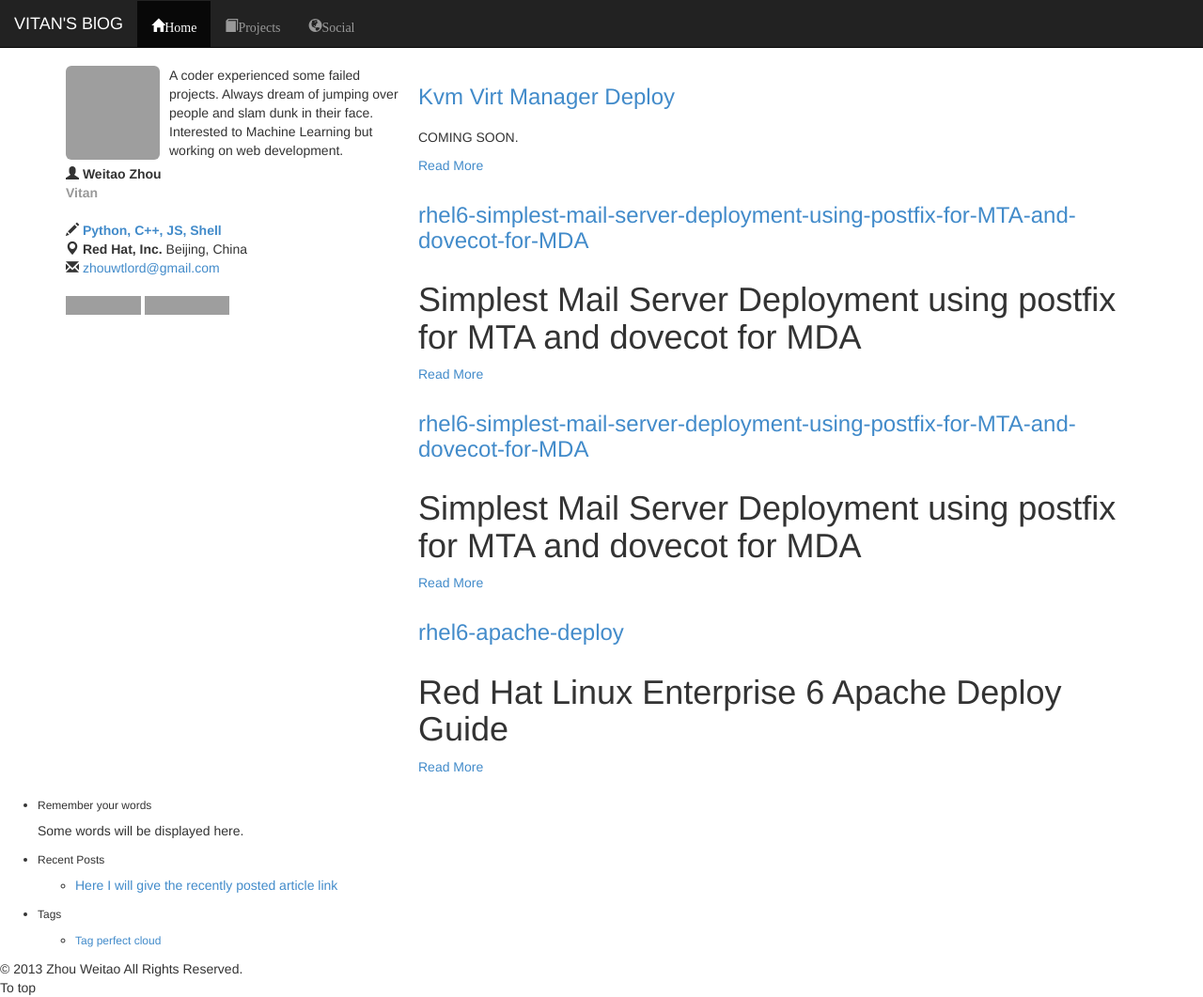
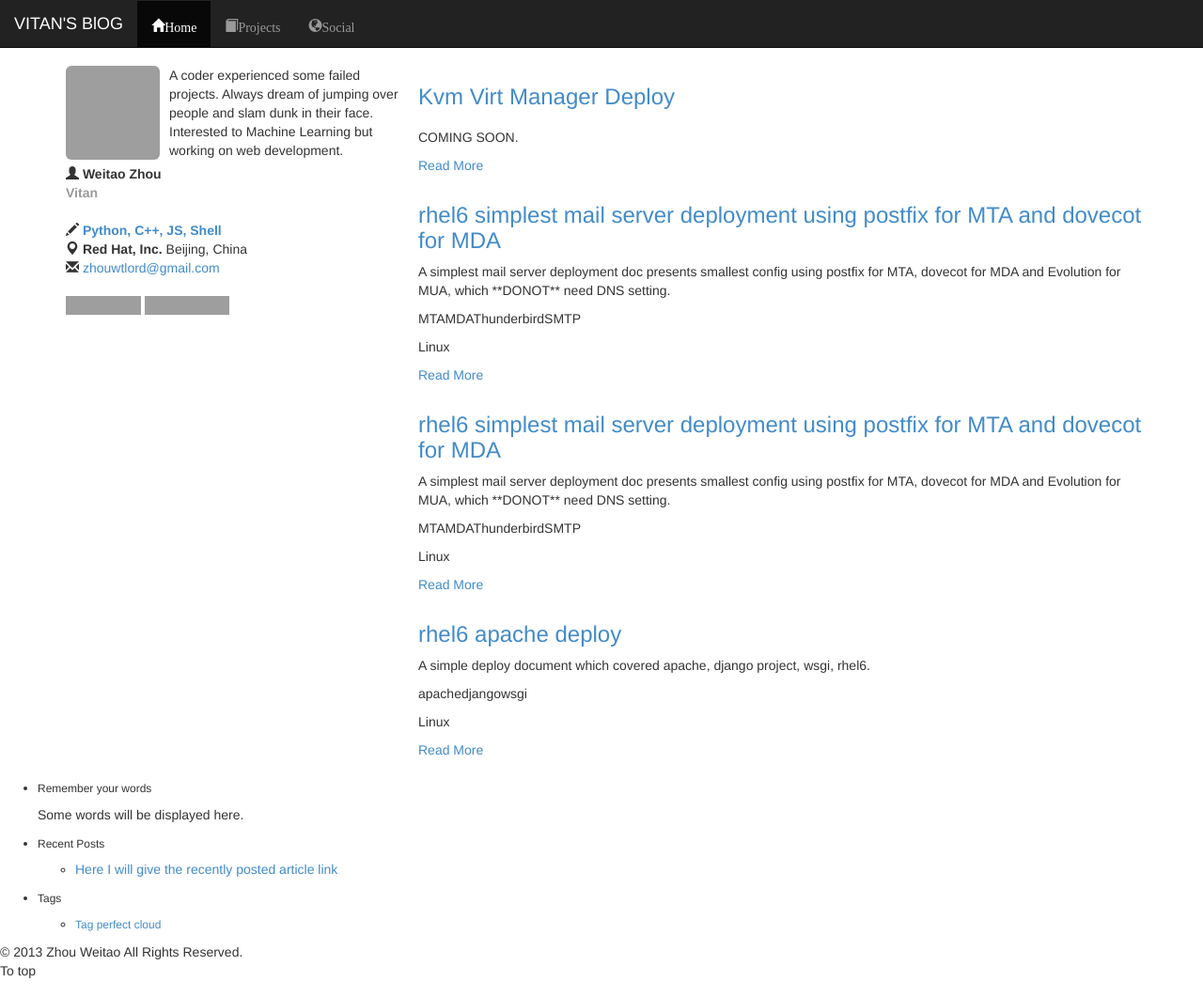
Before and after one commit to vitan/vitan.github.io, a Jekyll site: the page built from index.html, in a window 1280 px wide and 1061 px high, cut to the strip 0-1061 px from the top of the window. Shown: the whole strip at 94% size. Built offline with Jekyll 4.4.1, drawn with Linux system fonts in a browser that asks for light colours; Markdown is read by kramdown in place of the engine named in the settings; grey boxes are pictures that could not be loaded.

Commit message:
REV: Added excerpt for posts.

```diff
--- a/_posts/2013-06-27-rhel6-apache-deploy.md
+++ b/_posts/2013-06-27-rhel6-apache-deploy.md
@@ -1,6 +1,9 @@
 ---
 layout: post
-title: rhel6-apache-deploy
+title: rhel6 apache deploy
+tags: apache django wsgi
+categories: Linux
+excerpt: A simple deploy document which covered apache, django project, wsgi, rhel6.
 ---
 
 Red Hat Linux Enterprise 6 Apache Deploy Guide
--- a/_posts/2013-07-15-rhel6-mailserver-MTA-postfix-MDA-dovecot.md
+++ b/_posts/2013-07-15-rhel6-mailserver-MTA-postfix-MDA-dovecot.md
@@ -1,6 +1,9 @@
 ---
 layout: post
-title: rhel6-simplest-mail-server-deployment-using-postfix-for-MTA-and-dovecot-for-MDA
+title: rhel6 simplest mail server deployment using postfix for MTA and dovecot for MDA
+tags: MTA MDA Thunderbird SMTP
+categories: Linux
+excerpt: A simplest mail server deployment doc presents smallest config using postfix for MTA, dovecot for MDA and Evolution for MUA, which **DONOT** need DNS setting.
 ---
 
 Simplest Mail Server Deployment using postfix for MTA and dovecot for MDA
--- a/_posts/2013-07-19-two-factor-authentication-ssh-using-google-authenticator.md
+++ b/_posts/2013-07-19-two-factor-authentication-ssh-using-google-authenticator.md
@@ -1,6 +1,9 @@
 ---
 layout: post
-title: rhel6-simplest-mail-server-deployment-using-postfix-for-MTA-and-dovecot-for-MDA
+title: rhel6 simplest mail server deployment using postfix for MTA and dovecot for MDA
+tags: MTA MDA Thunderbird SMTP
+categories: Linux
+excerpt: A simplest mail server deployment doc presents smallest config using postfix for MTA, dovecot for MDA and Evolution for MUA, which **DONOT** need DNS setting.
 ---
 
 Simplest Mail Server Deployment using postfix for MTA and dovecot for MDA
```
